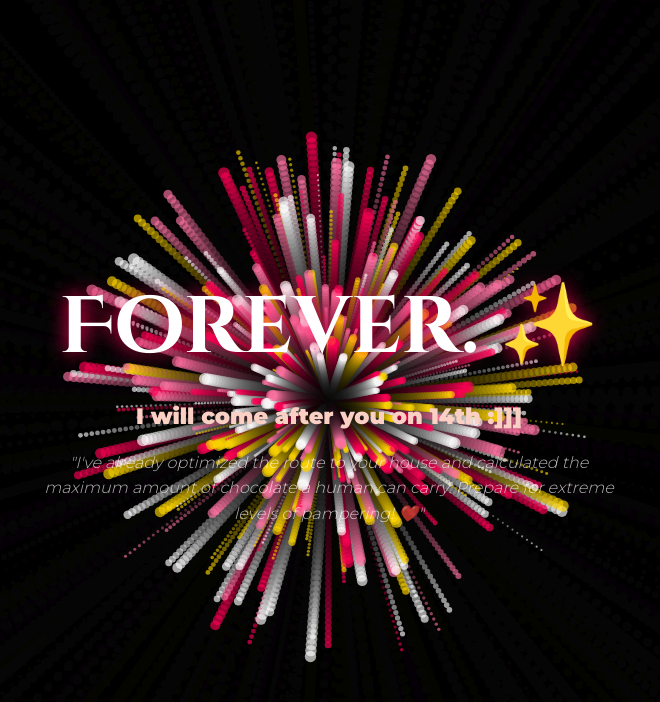
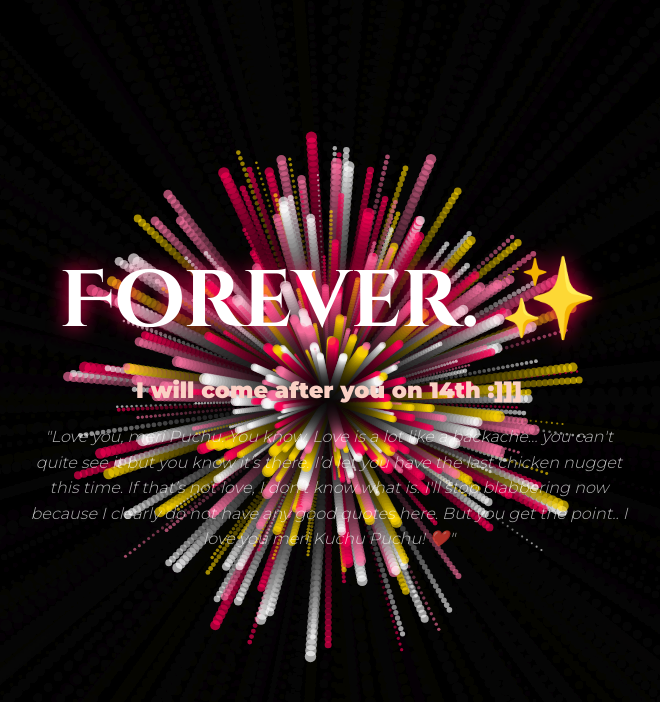
Before and after one commit to JarvisBlaze/valentine-surprise, a plain HTML site: page index.html in a window 1280 px wide. Both pictures are taken after a click on the button "YES! 🥰". Shown: the whole page, without its empty margins (311-971 px from the left). Drawn offline with Linux system fonts and the light colour scheme.

Commit message:
Update index.html

```diff
--- a/index.html
+++ b/index.html
@@ -182,7 +182,7 @@
             <h1 class="title-text" style="font-size: 5rem;">Forever. ✨</h1>
             <p class="msg-text">I will come after you on 14th :]]]</p>
             <p class="funny-quote">
-                "I've already optimized the route to your house and calculated the maximum amount of chocolate a human can carry. Prepare for extreme levels of pampering! ❤️"
+                "Love you, meri Puchu. You know, Love is a lot like a backache… you can't quite see it but you know it’s there. I’d let you have the last chicken nugget this time. If that’s not love, I don’t know what is. I'll stop blabbering now because I clearly do not have any good quotes here. But you get the point.. I love you meri Kuchu Puchu! ❤️"
             </p>
         </div>
     </div>
```
